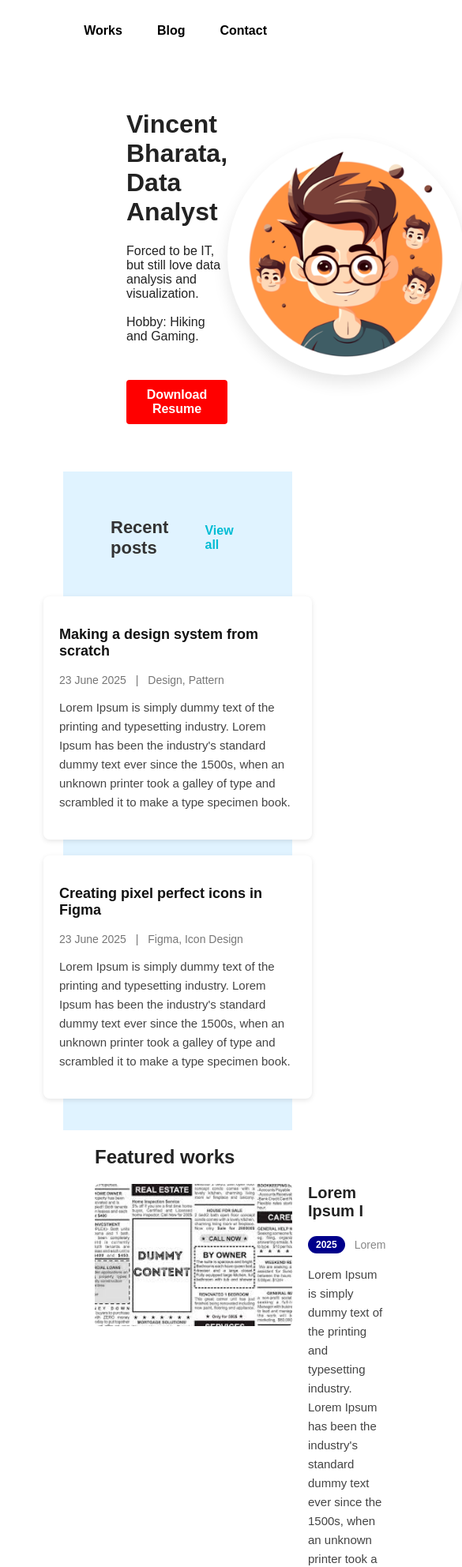
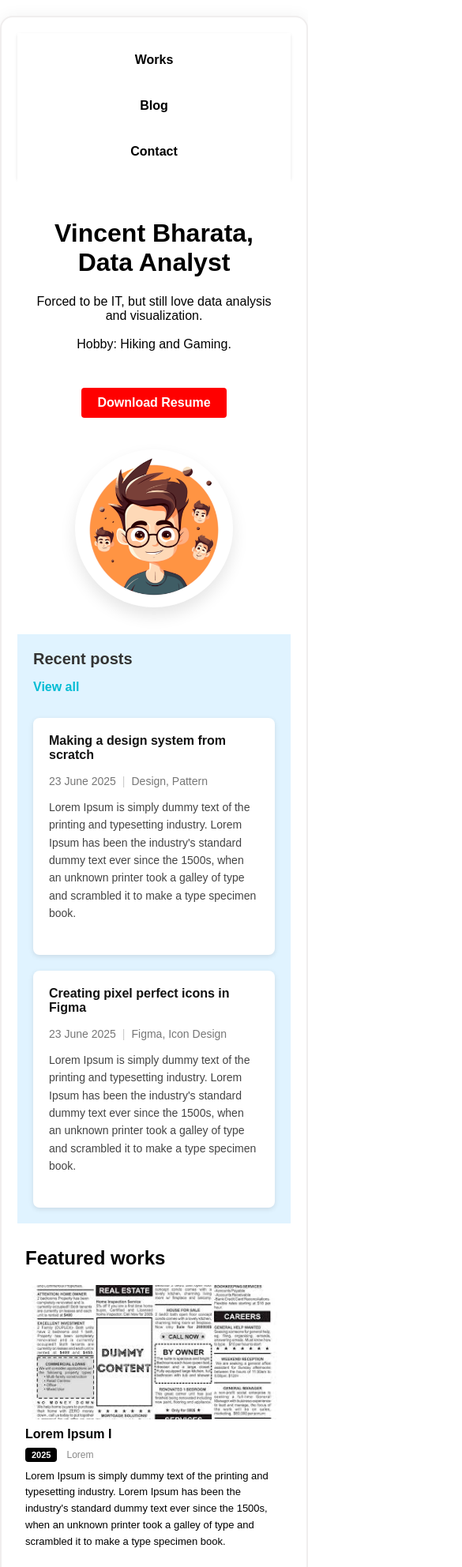
Before and after one commit to vincentbharata/html-profile, a plain HTML site: page challenge2/profileupdate.html in a window 390 px wide. Shown: the top 1984 px of the page at 79% size, 585 px wide, since content can reach past the window. Drawn offline with Linux system fonts and the light colour scheme.

Commit message:
profile update

```diff
--- a/challenge2/contact.css
+++ b/challenge2/contact.css
@@ -1,13 +1,7 @@
-.contact {
-  padding: 40px;
-}
-
 .contact {
   margin: 60px auto;
-  background-color: white;
-  padding: 30px;
-  border-radius: 8px;
-  box-shadow: 0 4px 10px rgba(0, 0, 0, 0.1);
+  padding: 40px;
+  max-width: 900px;
 }
 
 .contact h2 {
@@ -30,6 +24,7 @@
   border: 1px solid #ccc;
   border-radius: 4px;
   font-size: 14px;
+  box-sizing: border-box;
 }
 
 .contact button {
@@ -48,3 +43,10 @@
 .contact button:hover {
   background-color: #0056b3;
 }
+
+@media (max-width: 768px) {
+  .contact {
+    margin: 20px;
+    padding: 20px;
+  }
+}
--- a/challenge2/container.css
+++ b/challenge2/container.css
@@ -1,7 +1,10 @@
-
-     .container {
-            max-width: 1152px;
-            margin: 0 auto;
-            padding: 20px;
-
-        }
+.container {
+  border: 2px solid rgba(206, 197, 197, 0.3);
+  border-radius: 16px;
+  box-shadow: 0 0 20px rgba(0, 0, 0, 0.05);
+  margin: 20px auto;
+  padding: 20px;
+  max-width: 1200px;
+  background-color: #fff;
+  box-sizing: border-box;
+}
--- a/challenge2/featured.css
+++ b/challenge2/featured.css
@@ -1,58 +1,57 @@
-body {
-  margin: 0;
-  font-family: Arial, sans-serif;
-  background-color: #fff;
-  color: #222;
-  margin-left: 60px;
+* {
+  box-sizing: border-box;
 }
 
-.featured{
-    padding-left: 40px;
+.featured {
+  width: 100%;
+  max-width: 1000px;
+  margin: auto;
+  padding: 20px;
 }
 
-.featured-works {
-  padding: 40px 60px;
-  max-width: 1000px;
-  margin: auto;
-}
-
-.featured-works h2 {
-  font-size: 22px;
-  margin-bottom: 30px;
+.featured h2 {
+  font-size: 24px;
+  font-weight: bold;
+  margin-bottom: 20px;
 }
 
 .featured-card {
   display: flex;
+  align-items: flex-start;
   gap: 20px;
-  margin-bottom: 40px;
-  border-bottom: 1px solid #ddd;
-  padding-bottom: 20px;
+  margin-bottom: 32px;
 }
 
 .featured-card img {
-  width: 250px;
-  height: 180px;
+  width: 200px;
+  height: auto;
   object-fit: cover;
-  border-radius: 6px;
+  flex-shrink: 0;
+  border-radius: 4px;
+}
+
+.work-info {
+  flex: 1;
 }
 
 .work-info h3 {
-  margin-top: 0;
-  font-size: 20px;
+  margin: 0;
+  font-size: 18px;
+  font-weight: bold;
 }
 
-.data {
-  margin: 10px 0;
+.work-info .data {
   display: flex;
   align-items: center;
   gap: 12px;
+  margin: 8px 0;
 }
 
 .data .year {
-  background-color: darkblue;
+  background-color: black;
   color: white;
   padding: 4px 10px;
-  border-radius: 12px;
+  border-radius: 4px;
   font-size: 12px;
   font-weight: bold;
 }
@@ -63,7 +62,46 @@ body {
 }
 
 .work-info p {
-  font-size: 15px;
-  color: #444;
+  margin: 0;
+  font-size: 14px;
   line-height: 1.6;
 }
+
+@media (max-width: 480px) {
+  .featured {
+    padding: 10px;
+  }
+
+  .featured-card {
+    flex-direction: column;
+    gap: 10px;
+    margin-bottom: 24px;
+  }
+
+  .featured-card img {
+    width: 100%;
+    height: auto;
+  }
+
+  .work-info h3 {
+    font-size: 16px;
+  }
+
+  .work-info p {
+    font-size: 13px;
+  }
+
+  .data {
+    gap: 8px;
+    flex-wrap: wrap;
+  }
+
+  .data .year {
+    font-size: 11px;
+    padding: 3px 8px;
+  }
+
+  .data .category {
+    font-size: 12px;
+  }
+}
--- /dev/null
+++ b/challenge2/footer.css
@@ -0,0 +1,25 @@
+.footer {
+  padding: 20px;
+  text-align: center;
+
+}
+
+.footer a {
+  display: inline-block;
+  margin: 0 15px;
+  text-decoration: none;
+  color: #333;
+  font-size: 18px;
+  font-weight: bold;
+  transition: color 0.3s ease;
+}
+
+.footer a:hover {
+  color: #0077b5;
+}
+
+.footer i {
+  margin-right: 8px;
+  font-size: 20px;
+  vertical-align: middle;
+}
--- a/challenge2/navstyle.css
+++ b/challenge2/navstyle.css
@@ -4,8 +4,9 @@ body {
 }
 
 .navbar {
-  background-color:white;
+  background-color: white;
   padding: 10px 20px;
+  box-shadow: 0 2px 4px rgba(0, 0, 0, 0.1);
 }
 
 .navbar ul {
@@ -14,10 +15,16 @@ body {
   padding: 0;
   display: flex;
   justify-content: flex-end;
+  flex-wrap: wrap;
+  gap: 10px;
 }
 
 .navbar ul li {
   margin-left: 20px;
+}
+
+.navbar ul li:first-child {
+  margin-left: 0;
 }
 
 .navbar ul li a {
@@ -26,9 +33,39 @@ body {
   text-decoration: none;
   padding: 8px 12px;
   transition: background 0.3s;
+  border-radius: 4px;
+  display: block;
 }
 
 .navbar ul li a:hover {
   background-color: #a17575;
-  border-radius: 4px;
 }
+
+@media (max-width: 768px) {
+  .navbar ul {
+    justify-content: center;
+  }
+
+  .navbar ul li {
+    margin: 0 10px;
+  }
+}
+
+@media (max-width: 480px) {
+  .navbar {
+    padding: 10px;
+  }
+
+  .navbar ul {
+    flex-direction: column;
+    align-items: center;
+  }
+
+  .navbar ul li {
+    margin: 5px 0;
+  }
+
+  .navbar ul li a {
+    padding: 10px 20px;
+  }
+}
--- a/challenge2/profile.css
+++ b/challenge2/profile.css
@@ -10,6 +10,7 @@ body {
   justify-content: space-between;
   padding: 60px 80px;
   background: white;
+  gap: 40px;
 }
 .profile button{
     background-color: red;
@@ -17,13 +18,20 @@ body {
     border-radius: 4px;
     border: none;
     margin-top: 30px;
-    padding: 10px;
+    padding: 10px 20px;
     font-weight: bold;
     font-size:16px;
+    cursor: pointer;
+    transition: background 0.3s ease;
+}
+
+.profile button:hover {
+  background-color: #cc0000;
 }
 
 .profile-text {
   max-width: 600px;
+  flex: 1;
 }
 
 .profile-text h1 {
@@ -45,3 +53,45 @@ body {
   object-fit: cover;
   box-shadow: 0 10px 20px rgba(0, 0, 0, 0.1);
 }
+
+.profile-image {
+  flex-shrink: 0;
+}
+
+@media (max-width: 1024px) {
+  .profile {
+    padding: 40px;
+  }
+
+  .profile-image img {
+    width: 250px;
+    height: 250px;
+  }
+}
+
+@media (max-width: 768px) {
+  .profile {
+    flex-direction: column;
+    text-align: center;
+    padding: 30px 20px;
+  }
+
+  .profile-text h1 {
+    font-size: 28px;
+  }
+
+  .profile-image img {
+    width: 200px;
+    height: 200px;
+  }
+}
+
+@media (max-width: 480px) {
+  .profile-text h1 {
+    font-size: 24px;
+  }
+
+  .profile-text p {
+    font-size: 14px;
+  }
+}
--- a/challenge2/profileupdate.html
+++ b/challenge2/profileupdate.html
@@ -1,15 +1,24 @@
 <!DOCTYPE html>
 <html lang="en">
+
 <head>
     <meta charset="UTF-8" />
     <meta name="viewport" content="width=device-width, initial-scale=1.0" />
     <title>Profile Update</title>
+    <link rel="stylesheet" href="https://cdnjs.cloudflare.com/ajax/libs/font-awesome/6.5.0/css/all.min.css" />
+    <link rel="stylesheet" href="container.css" />
+    <link rel="stylesheet" href="navstyle.css" />
+    <link rel="stylesheet" href="profile.css" />
+    <link rel="stylesheet" href="recentpost.css" />
+    <link rel="stylesheet" href="featured.css" />
+    <link rel="stylesheet" href="video.css" />
+    <link rel="stylesheet" href="contact.css" />
+    <link rel="stylesheet" href="footer.css" />
 </head>
+
 <body>
     <div class="container">
-      <link rel="stylesheet" href="container.css" />
         <div class="navbar">
-        <link rel="stylesheet" href="navstyle.css" />
             <ul>
                 <li><a href="#">Works</a></li>
                 <li><a href="#">Blog</a></li>
@@ -17,7 +26,6 @@
             </ul>
         </div>
         <div class="profile">
-        <link rel="stylesheet" href="profile.css" />
             <div class="text">
                 <h1>Vincent Bharata,<br />Data Analyst</h1>
                 <p>
@@ -32,7 +40,6 @@
             </div>
         </div>
         <div class="recent-post">
-        <link rel="stylesheet" href="recentpost.css" />
             <div class="header">
                 <h2>Recent posts</h2>
                 <a href="#" class="view-all">View all</a>
@@ -70,7 +77,6 @@
             </div>
         </div>
         <div class="featured">
-        <link rel="stylesheet" href="featured.css" />
             <h2>Featured works</h2>
 
             <div class="featured-card">
@@ -125,21 +131,17 @@
             </div>
         </div>
         <div class="video">
-        <link rel="stylesheet" href="video.css" />
             <h2>Video Favorit</h2>
-        <iframe
-          width="768"
-          height="415"
-          src="https://www.youtube.com/embed/G7O1osvL8zI?si=LpI583RMW1cfIfDf"
-          title="YouTube video player"
+
+            <div class="video-wrapper">
+                <iframe src="https://www.youtube.com/embed/G7O1osvL8zI?si=LpI583RMW1cfIfDf" title="YouTube video player"
                     frameborder="0"
                     allow="accelerometer; autoplay; clipboard-write; encrypted-media; gyroscope; picture-in-picture; web-share"
-          referrerpolicy="strict-origin-when-cross-origin"
-          allowfullscreen
-        ></iframe>
+                    referrerpolicy="strict-origin-when-cross-origin" allowfullscreen></iframe>
             </div>
+        </div>
+
         <div class="contact">
-        <link rel="stylesheet" href="contact.css" />
             <h2>Contact Me</h2>
             <form action="#" method="post">
                 <label for="name">Name</label>
@@ -151,6 +153,15 @@
                 <button type="submit">Submit</button>
             </form>
         </div>
+        <div class="footer">
+            <a href="https://www.instagram.com/vincentbharata" target="_blank">
+                <i class="fa-brands fa-instagram"></i> Instagram
+            </a>
+            <a href="https://www.linkedin.com/in/vincentbharata" target="_blank">
+                <i class="fa-brands fa-linkedin"></i> LinkedIn
+            </a>
+        </div>
 </div>
 </body>
+
 </html>
--- a/challenge2/recentpost.css
+++ b/challenge2/recentpost.css
@@ -1,3 +1,9 @@
+body {
+  margin: 0;
+  font-family: Arial, sans-serif;
+  background-color: #fff;
+}
+
 .recent-post {
   background-color: #e0f3ff;
   padding: 40px 60px;
@@ -8,11 +14,14 @@
   justify-content: space-between;
   align-items: center;
   margin-bottom: 30px;
+  flex-wrap: wrap;
+  gap: 15px;
 }
 
 .header h2 {
   font-size: 22px;
   color: #333;
+  margin: 0;
 }
 
 .view-all {
@@ -21,37 +30,46 @@
   font-weight: bold;
 }
 
+.view-all:hover {
+  text-decoration: underline;
+}
+
 .posts {
   display: flex;
-  justify-content: center;
+  flex-direction: row;
   gap: 20px;
   flex-wrap: wrap;
+  justify-content: center;
 }
 
 .post-card {
   background-color: white;
   border-radius: 8px;
   padding: 20px;
-  flex: 1;
-  min-width: 300px;
-  max-width: 450px;
+  width: 100%;
+  max-width: 400px;
   box-shadow: 0 2px 6px rgba(0, 0, 0, 0.1);
-  position: relative;
+  flex: 1 1 300px;
 }
 
 .post-card h3 {
   font-size: 18px;
   color: #111;
+  margin-top: 0;
 }
 
 .date {
   font-size: 14px;
   color: #777;
   margin: 10px 0;
+  display: flex;
+  align-items: center;
+  flex-wrap: wrap;
+  gap: 8px;
 }
 
 .separator {
-  margin: 0 8px;
+  color: #ccc;
 }
 
 .post-card p {
@@ -59,3 +77,44 @@
   color: #444;
   line-height: 1.6;
 }
+
+/* Responsive */
+@media (max-width: 1024px) {
+  .recent-post {
+    padding: 30px 40px;
+  }
+}
+
+@media (max-width: 768px) {
+  .recent-post {
+    padding: 20px;
+  }
+
+  .header {
+    flex-direction: column;
+    align-items: flex-start;
+  }
+
+  .posts {
+    flex-direction: column;
+    align-items: stretch;
+  }
+
+  .post-card {
+    width: 100%;
+  }
+}
+
+@media (max-width: 480px) {
+  .header h2 {
+    font-size: 20px;
+  }
+
+  .post-card h3 {
+    font-size: 16px;
+  }
+
+  .post-card p {
+    font-size: 14px;
+  }
+}
--- a/challenge2/video.css
+++ b/challenge2/video.css
@@ -1,3 +1,50 @@
-.video{
-     padding-left: 40px;
+.video {
+  padding: 40px 60px;
+
 }
+
+.video h2 {
+  font-size: 22px;
+  margin-bottom: 20px;
+  color: #333;
+  padding-left: 40px;
+}
+
+.video-wrapper {
+  display: flex;
+  justify-content: center;
+}
+
+.video iframe {
+  width: 100%;
+  max-width: 768px;
+  height: 415px;
+  border-radius: 8px;
+}
+
+/* Responsive Design */
+@media (max-width: 1024px) {
+  .video {
+    padding: 30px 40px;
+  }
+}
+
+@media (max-width: 768px) {
+  .video {
+    padding: 20px;
+  }
+
+  .video iframe {
+    height: 300px;
+  }
+}
+
+@media (max-width: 480px) {
+  .video iframe {
+    height: 220px;
+  }
+
+  .video h2 {
+    font-size: 20px;
+  }
+}
```
Lines whose indentation alone changed are shown as unchanged.
